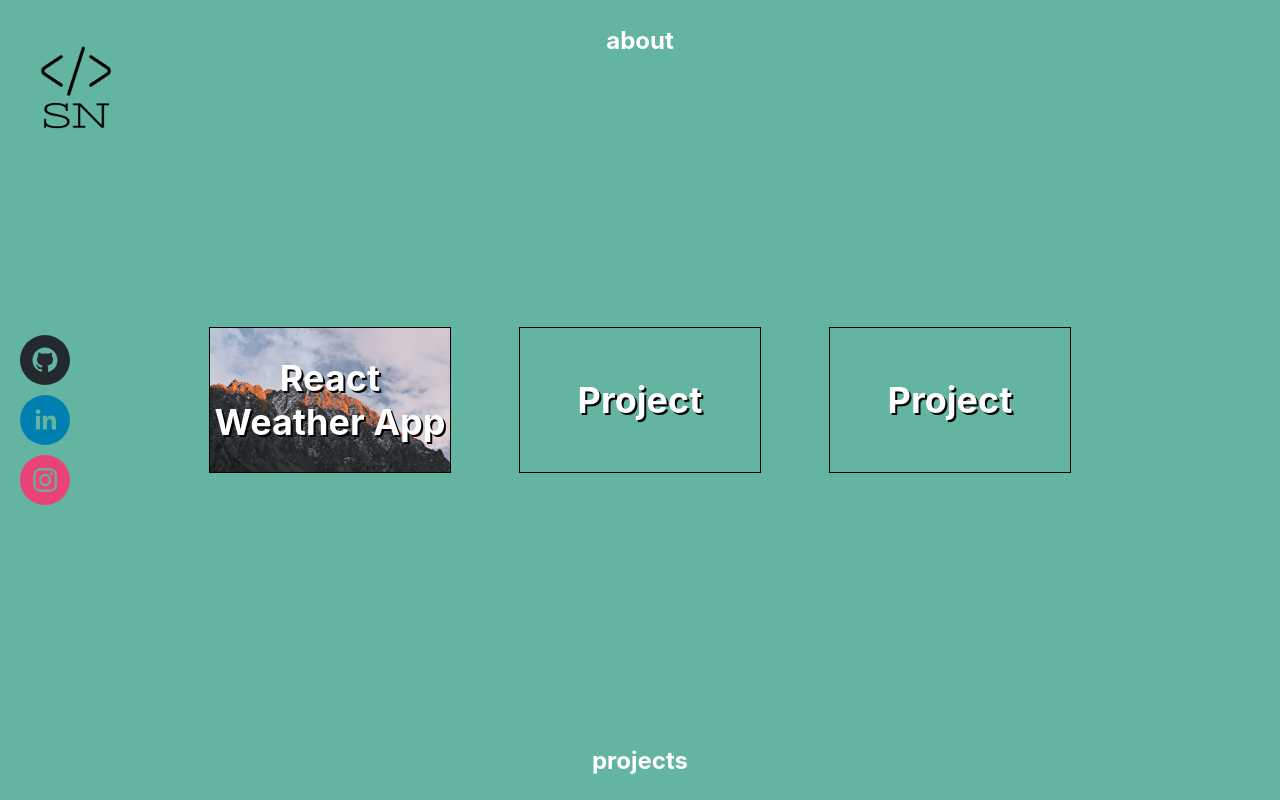
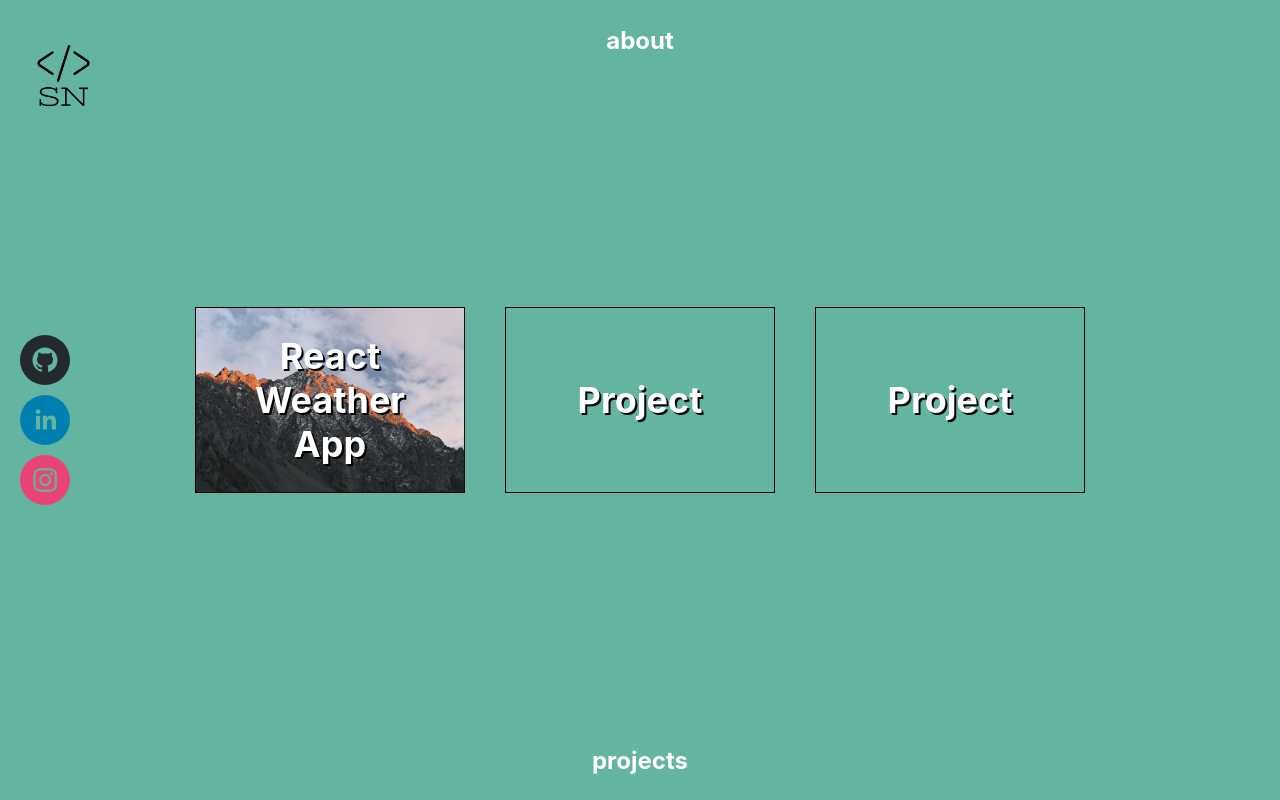
Before and after one commit to sebastiannykanen/sebastiannykanen.com, a React (Create React App) app: page /projects in a window 1280 px wide. Built offline with nearby package versions, Linux system fonts and the light colour scheme.

Commit message:
layout changes

```diff
--- a/src/App.css
+++ b/src/App.css
@@ -23,7 +23,7 @@ a:hover {
 }
 
 #logo {
-  max-width: 100px;
+  max-width: 75px;
   position: fixed;
   left: 2%;
   top: 5%;
@@ -31,6 +31,8 @@ a:hover {
 
 .project-card {
   border: 1px solid black;
+  padding: 20px;
+  margin: 20px;
   width: 30vh;
   height: 18vh;
   background-size: cover;
@@ -137,9 +139,9 @@ a:hover {
   color: #61dafb;
 }
 
-@media (max-width: 900px) {
+@media (max-width: 1100px) {
   #Projects-main {
-    grid-auto-flow: row;
+    flex-direction: column;
   }
 }
 
```
Also changed, not shown: public/profilepicture.jpeg.
